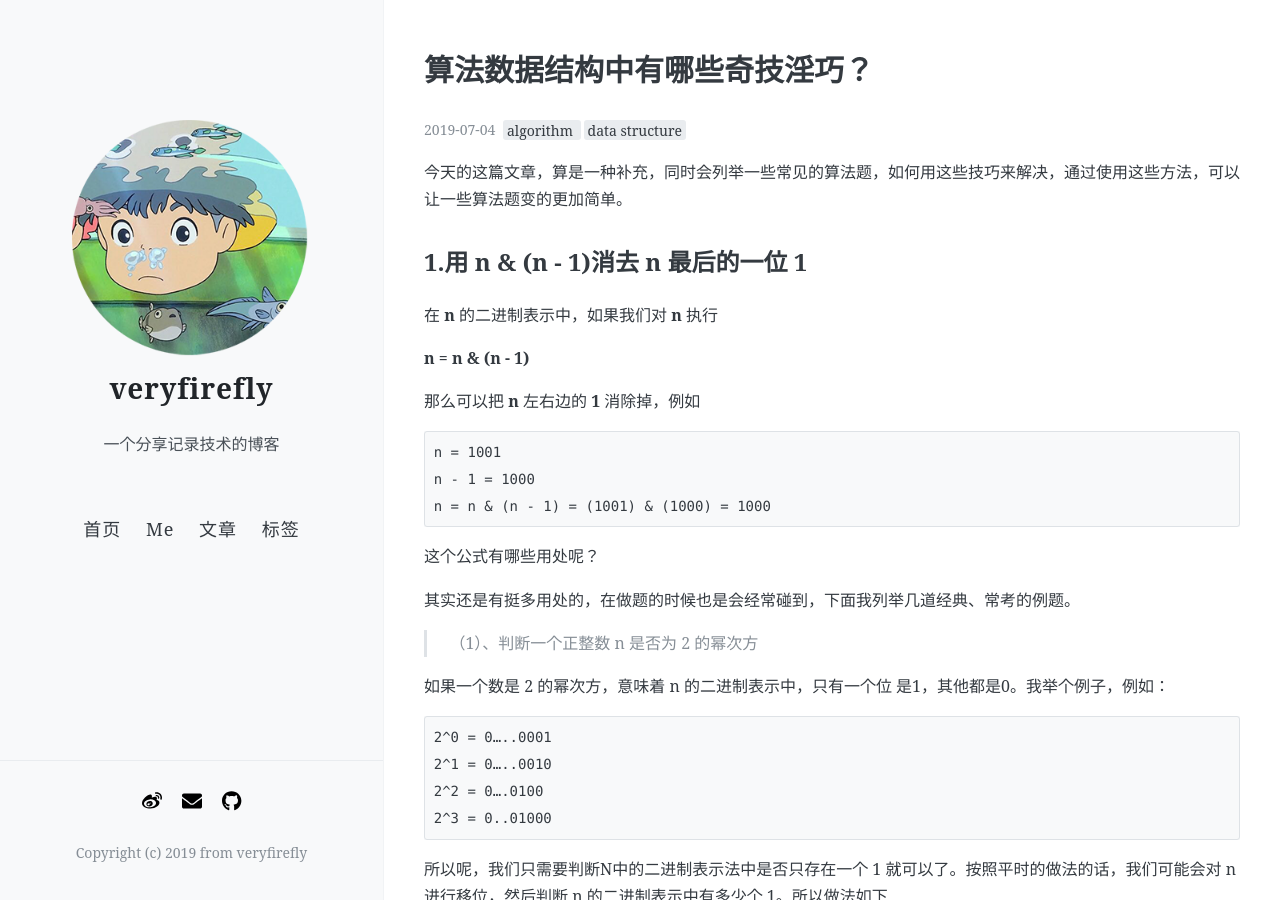
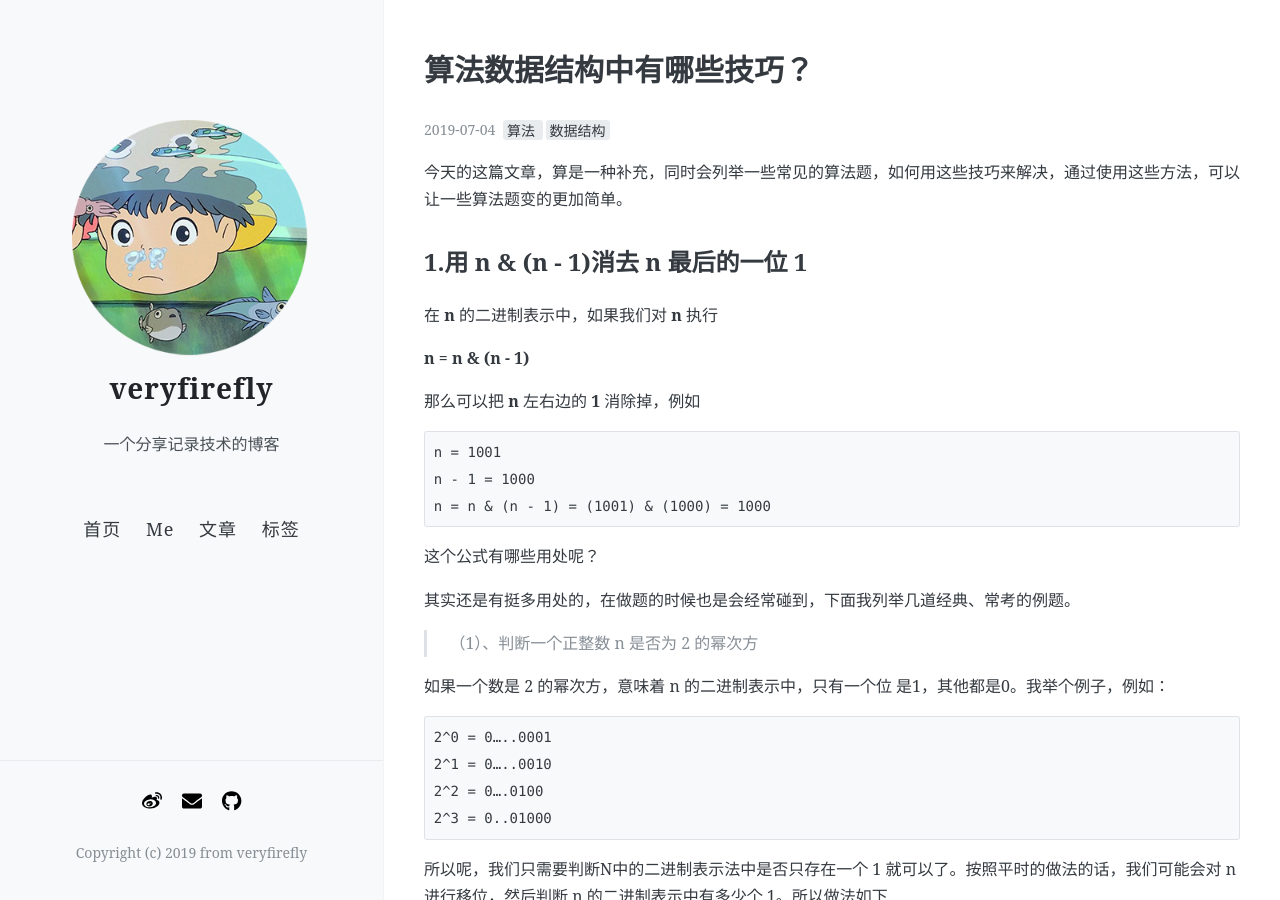
Before and after one commit to Veryfirefly/veryfirefly.github.io, a Jekyll site: the page built from _posts/2019-07-04-algorithm.md, in a window 1280 px wide and 900 px high. Built offline with Jekyll 4.4.1, drawn with Linux system fonts in a browser that asks for light colours; nearby versions of some CDN libraries; comment, search, counter and statistics services are not loaded.

Commit message:
update title

```diff
--- a/_posts/2019-07-04-algorithm.md
+++ b/_posts/2019-07-04-algorithm.md
@@ -1,10 +1,10 @@
 ---
 layout: post
-title: 算法数据结构中有哪些奇技淫巧？
+title: 算法数据结构中有哪些技巧？
 date: 2019-07-04
-Author: 来自脚本之家
+Author: 转自脚本之家
 categories:
-tags: [algorithm, data structure]
+tags: [算法, 数据结构]
 comments: true
 ---
 
```
